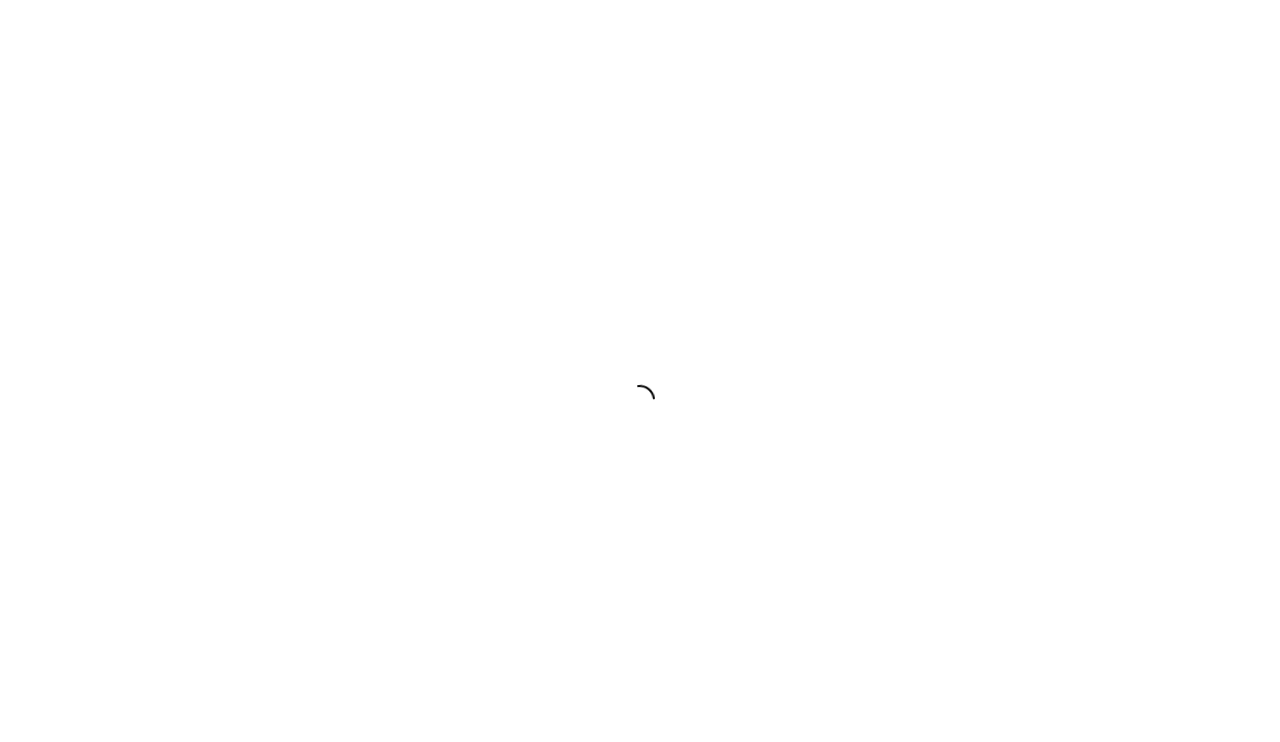
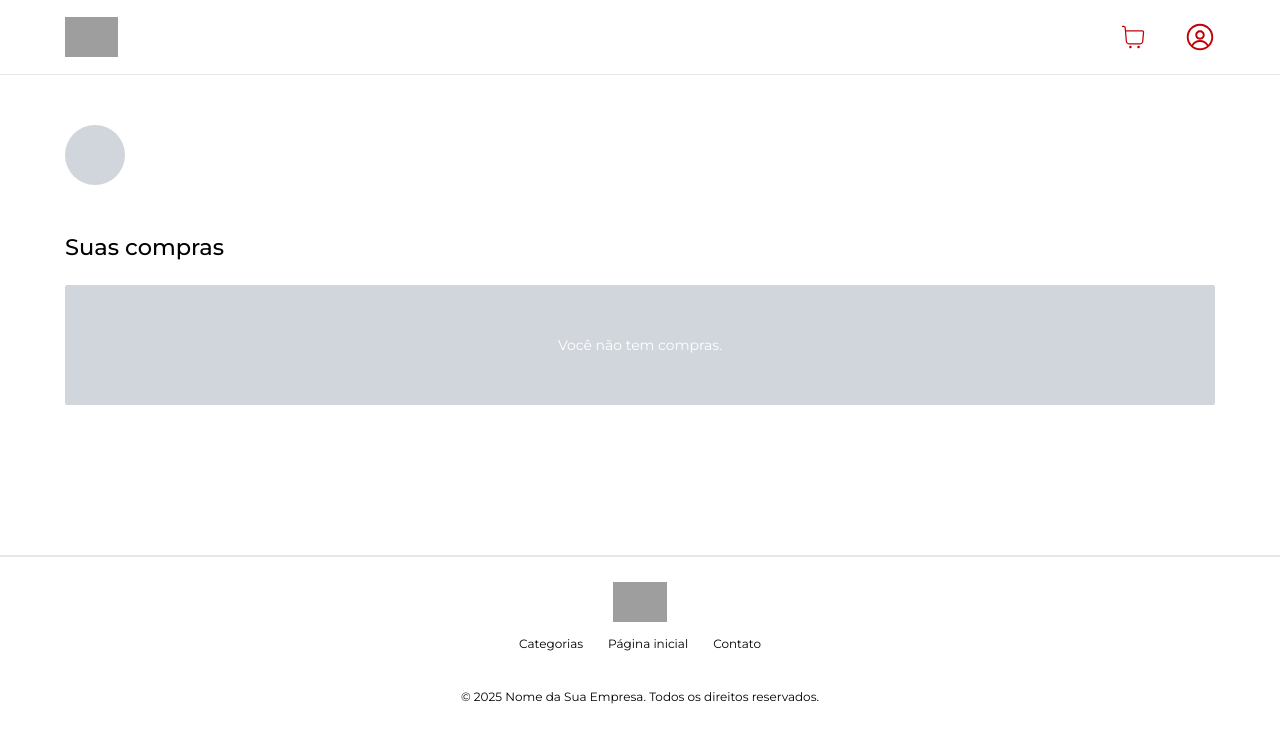
Before and after one commit to caamag/Buki, a React (Vite) app in the folder frontend/: page /profile in a window 1280 px wide. Before the commit this address had no page. Shown: the top 742 px of the page. Built offline with nearby package versions, Linux system fonts and the light colour scheme; grey boxes are pictures that could not be loaded.

Commit message:
Adicionando página de usuário

```diff
--- a/frontend/src/components/molecules/header/header.tsx
+++ b/frontend/src/components/molecules/header/header.tsx
@@ -28,7 +28,12 @@ const Header = () => {
               className="w-[100px] absolute top-18 right-0 bg-white border border-gray-300 p-4"
             >
               <ul className="w-full text-center">
-                <li className="m-4 text-[12px] cursor-pointer transition-colors duration-200 hover:text-red-700">
+                <li
+                  className="m-4 text-[12px] cursor-pointer transition-colors duration-200 hover:text-red-700"
+                  onClick={() => {
+                    navigate("/profile");
+                  }}
+                >
                   Conta
                 </li>
                 {helper.currentUser ? (
--- a/frontend/src/context/authContext.tsx
+++ b/frontend/src/context/authContext.tsx
@@ -25,9 +25,9 @@ export const AuthProvider = ({ children }: { children: ReactNode }) => {
 
   useEffect(() => {
     (async () => {
-      setSetupLoading(true);
       const tokenFromStorage = localStorage.getItem("authToken");
       if (tokenFromStorage) {
+        setSetupLoading(true);
         setToken(tokenFromStorage);
 
         const userData = await getCurrentUserData();
@@ -37,14 +37,19 @@ export const AuthProvider = ({ children }: { children: ReactNode }) => {
     })();
   }, []);
 
-  const saveToken = (token: string) => {
+  const saveToken = async (token: string) => {
     setToken(token);
     localStorage.setItem("authToken", token);
+
+    const userData = await getCurrentUserData();
+    setCurrentUser(userData.data);
   };
 
   const invalidateToken = () => {
     setToken("");
     localStorage.removeItem("authToken");
+    setCurrentUser(null);
+    console.log(currentUser);
   };
 
   return (
--- /dev/null
+++ b/frontend/src/pages/profile/index.tsx
@@ -0,0 +1,40 @@
+import { useAuthContext } from "../../context/authContext";
+
+const ProfilePage = () => {
+  const { currentUser } = useAuthContext();
+  const userNameInitials = currentUser
+    ? currentUser.name
+        .split(" ")
+        .map((n) => n[0])
+        .join("")
+        .toUpperCase()
+        .slice(0, 2)
+    : "";
+
+  return (
+    <div className="w-full max-w-[1200px] m-auto p-10 min-h-[60vh]">
+      <div className="flex gap-10 items-center mt-10">
+        <div className="bg-gray-300 w-24 h-24 flex items-center justify-center text-white text-[24px] font-bold rounded-full">
+          {userNameInitials}
+        </div>
+        <div>
+          <h2 className="text-[18px] font-medium">{currentUser?.name}</h2>
+          <p className="text-[14px]">{currentUser?.email}</p>
+        </div>
+      </div>
+
+      <div className="w-full mt-20">
+        <h2 className="text-4xl font-medium mb-10">Suas compras</h2>
+        {currentUser?.cartItems && currentUser?.cartItems.length > 0 ? (
+          currentUser?.cartItems.map(() => <></>)
+        ) : (
+          <div className="bg-gray-300 p-4 rounded h-[120px] flex items-center justify-center">
+            <p className="text-white text-[14px]">Você não tem compras.</p>
+          </div>
+        )}
+      </div>
+    </div>
+  );
+};
+
+export default ProfilePage;
--- a/frontend/src/router.tsx
+++ b/frontend/src/router.tsx
@@ -6,11 +6,12 @@ import Home from "./pages/home";
 import ProductPage from "./pages/product/product";
 import Login from "./pages/auth/login";
 import Register from "./pages/auth/register";
-import Loader from "./components/atoms/loader/loader";
+import ProfilePage from "./pages/profile";
 
 //components
 import Header from "./components/molecules/header/header";
 import Footer from "./components/atoms/footer/footer";
+import Loader from "./components/atoms/loader/loader";
 
 const DefaultLayout = ({ children }: { children: React.ReactNode }) => (
   <>
@@ -50,6 +51,15 @@ const Router = () => {
             </DefaultLayout>
           }
         />
+
+        <Route
+          path="/profile"
+          element={
+            <DefaultLayout>
+              <ProfilePage />
+            </DefaultLayout>
+          }
+        />
         <Route path="/login" element={token ? <Home /> : <Login />} />
         <Route path="/register" element={token ? <Home /> : <Register />} />
       </Routes>
```
